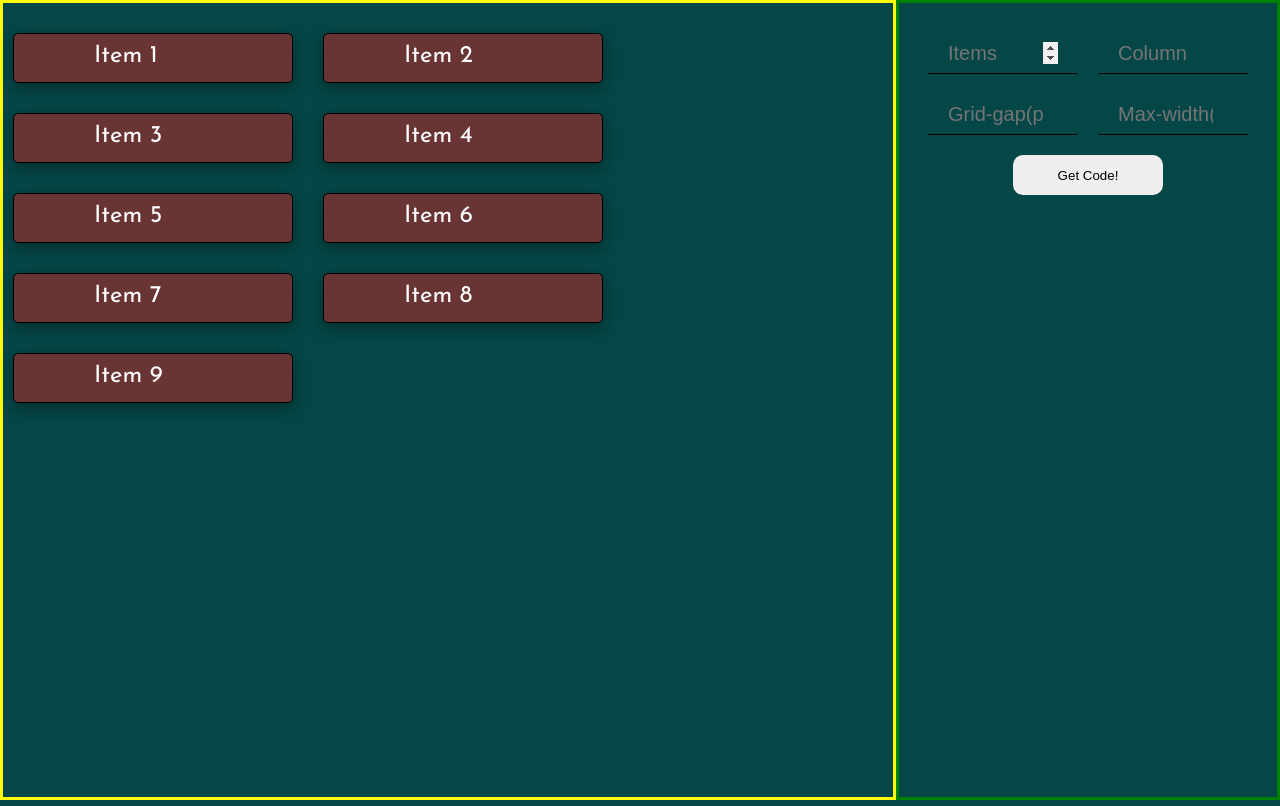
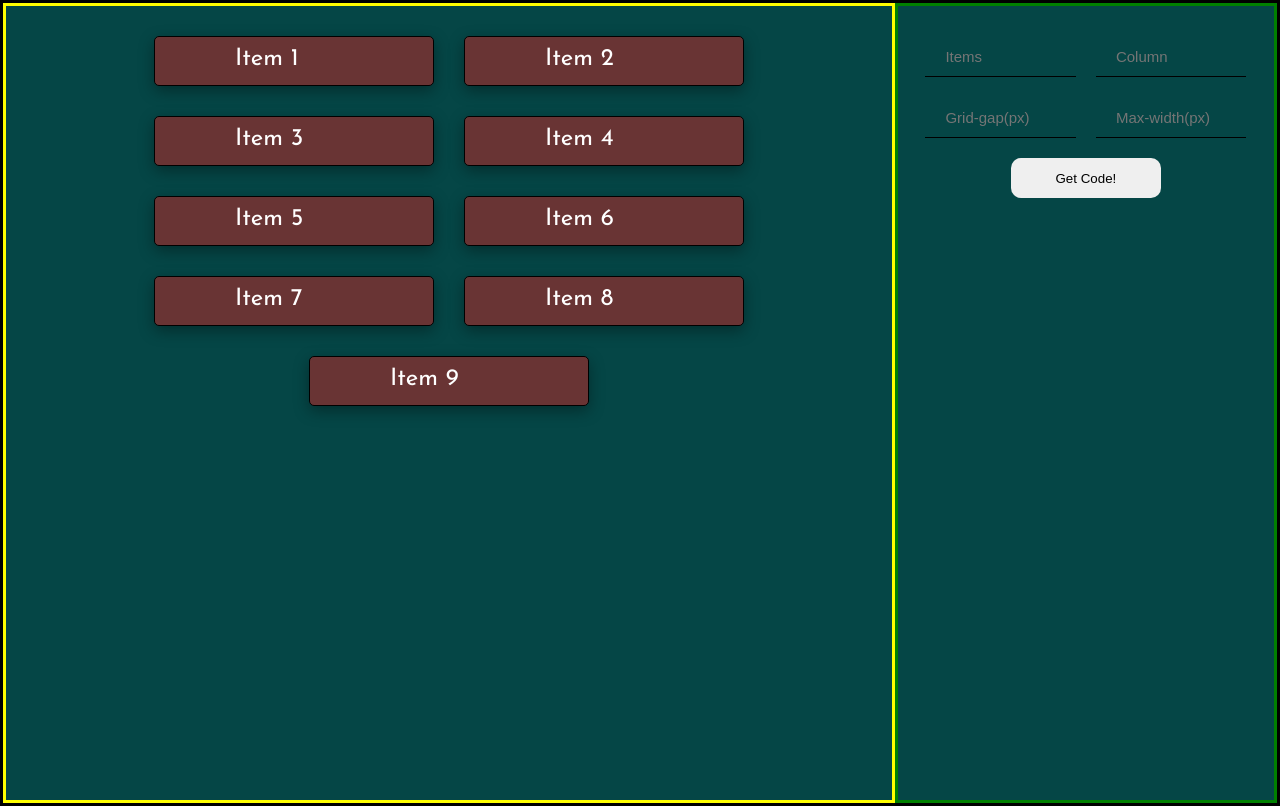
Before and after one commit to TPriince/CSS-Layout_Project, a plain HTML site: page index.html in a window 1280 px wide. Drawn offline with Linux system fonts and the light colour scheme.

Commit message:
Add index.js file

```diff
--- a/index.html
+++ b/index.html
@@ -6,6 +6,7 @@
     <meta name="viewport" content="width=device-width, initial-scale=1.0">
     <title>CSS Layout Project</title>
     <link rel="stylesheet" href="./style.css">
+    <script src="index.js" defer></script>
 </head>
 <body>
     <main>
@@ -28,14 +29,19 @@
 <!-- User input section -->
         <div class="second-container">
             <div class="user-div">
-                <input type="number" class="box" placeholder="Items" min=0 autofocus>
-                <input type="number" class="box" placeholder="Column" min=0 autofocus>
-                <input type="number" class="box" placeholder="Grid-gap(px)" min=0 autofocus>
-                <input type="number" class="box" placeholder="Max-width(px)" min=0 autofocus>
+                <input type="text" id="input1" placeholder="Items" min=0 autofocus>
+                <input type="number" placeholder="Column" min=0 autofocus>
+                <input type="number" placeholder="Grid-gap(px)" min=0 autofocus>
+                <input type="number" placeholder="Max-width(px)" min=0 autofocus>
+
+
                 </div>
+
                 <div class="btn-div">
                     <button type="button" class="btn">Get Code!</button>
                 </div>
+
+                <!-- <p id="para"></p> -->
         </div>
     </main>
 
--- a/style.css
+++ b/style.css
@@ -14,16 +14,19 @@ body {
 
 main {
     display: flex;
+    min-height: 100vh;
+    border: 3px solid black;
 }
 
 .first-container {
     border: 3px solid yellow;
-    width: 70%;
+    max-width: 70%;
     font-size: 1.5rem;
-    height: 100vh;
 }
 
 .second-container {
+    display: flex;
+    flex-direction: column;
     border: 3px solid green;
     width: 30%;
     font-size: 30px;
@@ -31,6 +34,8 @@ main {
 }
 .exa-div {
     display: flex;
+    justify-content: center;
+    align-items: center;
     gap: 30px;
     margin-top: 20px;
     padding: 10px;
@@ -55,8 +60,8 @@ main {
     justify-content: center;
 }
 
-.box{
-    width: 150px;
+input {
+    width: 40%;
     height: 40px;
     background-color:rgb(5, 70, 70);
     border: 1px solid black;
@@ -64,15 +69,16 @@ main {
     border-top: none;
     border-left: none;
     border-right: none;
-    font-size: 20px;
+    font-size: 15px;
 }
 
-.box:focus {
+input:focus {
     outline: none;
     border-top: none;
     border-left: none;
     border-right: none;
 }
+
 .btn-div{
     text-align: center;
 }
@@ -83,8 +89,12 @@ main {
     margin-top: 20px;
     border: none;
     border-radius: 10px;
+    transition: all 1s;
+}
 
+.btn:hover{
+    background-color: rgb(5, 70, 70);
+    color: white;
+    cursor: pointer;
+    border: 1px solid black;
 }
-.btn:hover{
-    color:rgb(5, 70, 70);
-}
```
Also changed, not shown: index.js (added, +7 -0 lines).
